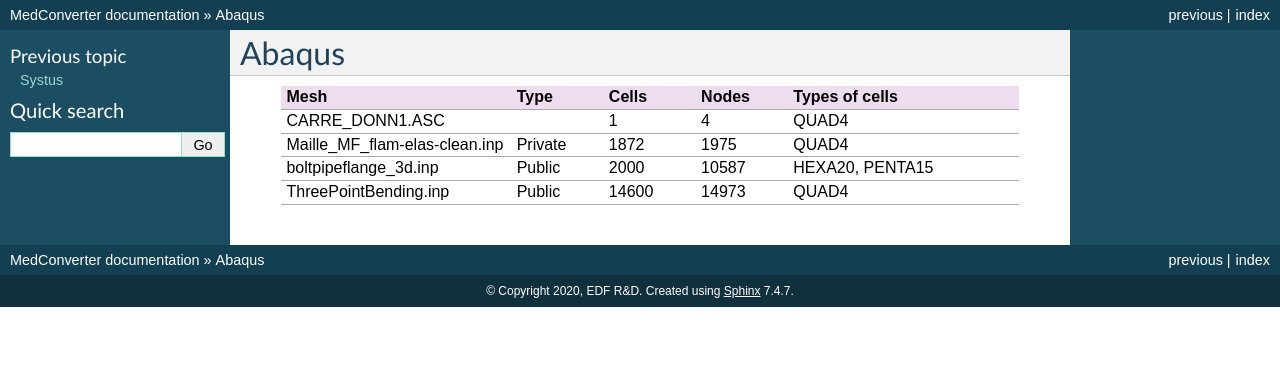
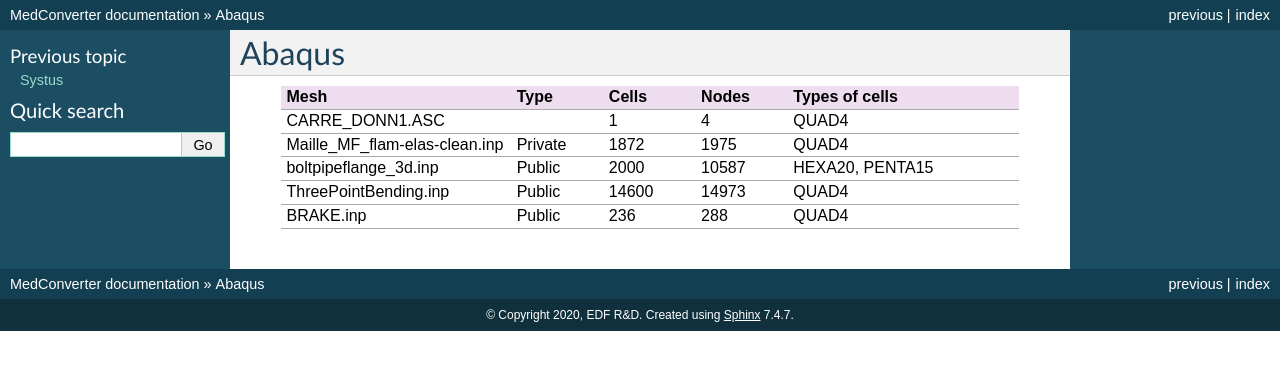
Before and after one commit to jf---/salome-med-convert, a Sphinx documentation site: the page built from doc/sphinx/tests_abaqus.rst, in a window 1280 px wide. Shown: the top 370 px of the page. Built offline with Sphinx 7.4.7, drawn with Linux system fonts in a browser that asks for light colours; formulas are drawn with MathJax 3.

```diff
--- a/doc/sphinx/tests_abaqus.rst
+++ b/doc/sphinx/tests_abaqus.rst
@@ -30,3 +30,8 @@
      - 14600
      - 14973
      - QUAD4
+   * - BRAKE.inp
+     - Public
+     - 236
+     - 288
+     - QUAD4
```
Also changed, not shown: 3 other files.
